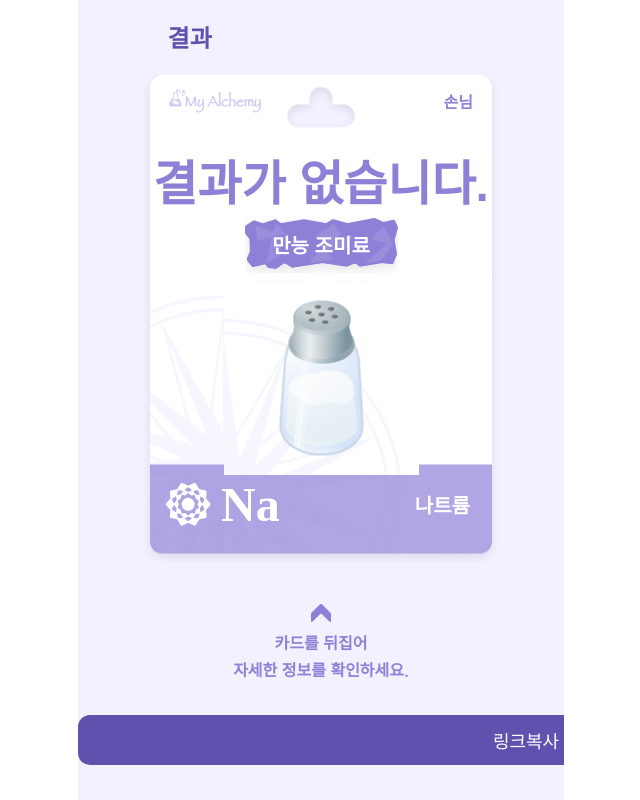
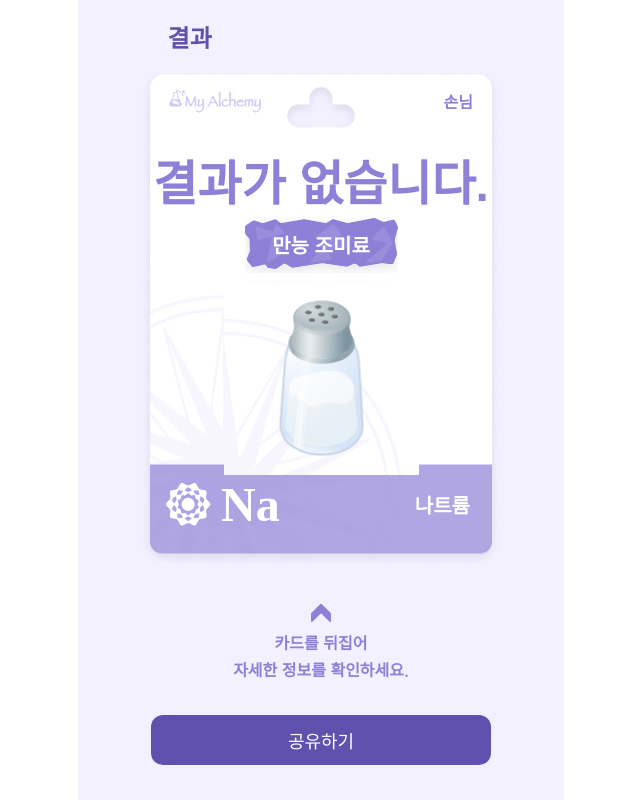
Before and after one commit to 99narii/design, a React (Create React App) app: page /result in a window 1280 px wide. Shown: the whole page, without its empty margins (319-959 px from the left). Built offline with nearby package versions, Linux system fonts and the light colour scheme.

Commit message:
질문지 수정

```diff
--- a/src/Pages/Home/style.scss
+++ b/src/Pages/Home/style.scss
@@ -73,7 +73,7 @@
             border-radius: 7px;
             font-size: 20px;
             text-align: center;
-            font-family: $MYEONGJO;
+            font-family: $GOTHIC;
             font-weight: 700;
             margin: 0 auto;
         }
--- a/src/Pages/Result/index.tsx
+++ b/src/Pages/Result/index.tsx
@@ -15,16 +15,6 @@ export const Result = () => {
   const handleCardClick = () => {
     setFlipped(!flipped);
     console.log('뒤집힘')
-  };
-  const handleCopyLink = () => {
-    const url = window.location.href; // 현재 URL 가져오기
-    navigator.clipboard.writeText(url)
-      .then(() => {
-        alert('링크가 복사되었습니다!'); // 복사 성공 시 알림
-      })
-      .catch(err => {
-        console.error('링크 복사 실패:', err);
-      });
   };
 
   return (
@@ -65,7 +55,7 @@ export const Result = () => {
         <p >카드를 뒤집어 <br/> 자세한 정보를 확인하세요.</p>
       </div>
       <div className='share'>
-      <button type='button' onClick={handleCopyLink}>링크복사</button>
+        <button type='button'>공유하기</button>
       </div>
       <div className='mixture'>
         <p className='tit'>당신의 조합은?</p>
--- a/src/Pages/Result/style.scss
+++ b/src/Pages/Result/style.scss
@@ -153,7 +153,7 @@
             padding: 30px 0 15px 0;
             >button {
                 border: none;
-                width: 70vw;
+                width: 70%;
                 height: 50px;
                 border-radius: 12px;
                 background-color: $PURPLE;
--- a/src/Pages/Test/index.tsx
+++ b/src/Pages/Test/index.tsx
@@ -95,19 +95,6 @@ const questions: Question[] = [
   },
 ];
 
-const shuffleArray = (array: Question[]): Question[] => {
-  // 배열의 복사본을 생성
-  const arrayCopy = [...array];
-
-  for (let i = arrayCopy.length - 1; i > 0; i--) {
-    const j = Math.floor(Math.random() * (i + 1));
-    // 배열 요소 교환
-    [arrayCopy[i], arrayCopy[j]] = [arrayCopy[j], arrayCopy[i]];
-  }
-
-  return arrayCopy; // 섞인 배열 반환
-};
-
 
 export const Test = () => {
   const navigate = useNavigate();
@@ -116,14 +103,11 @@ export const Test = () => {
   const location = useLocation();
   const { name } = location.state || { name: '' };
 
-  // 랜덤으로 섞인 질문 배열
-  const shuffledQuestions = shuffleArray(questions);
-
   const handleAnswer = (answer: string) => {
     const newAnswers = [...answers, answer];
     setAnswers(newAnswers);
 
-    if (newAnswers.length < shuffledQuestions.length) {
+    if (newAnswers.length < questions.length) {
       setCurrentQuestion(currentQuestion + 1);
     } else {
       // 질문이 끝났을 때 결과 페이지로 이동
@@ -141,14 +125,14 @@ export const Test = () => {
     ].join('');
 
     navigate('/result', { state: { result, name } });
-    };
+  };
 
   return (
     <div className='test'>
       <header>
-      <h1 className='number'>{currentQuestion < 9 ? `0${currentQuestion + 1}` : currentQuestion + 1}</h1>
-      <div className='step'>
-          {Array.from({ length: shuffledQuestions.length }, (_, index) => (
+        <h1 className='number'>{currentQuestion < 9 ? `0${currentQuestion + 1}` : currentQuestion + 1}</h1>
+        <div className='step'>
+          {Array.from({ length: questions.length }, (_, index) => (
             <span
               key={index}
               className={`dot ${index < currentQuestion ? 'active' : ''}`}
@@ -157,11 +141,11 @@ export const Test = () => {
         </div>
       </header>
       <div className='quest'>
-        <img src='img/mark.svg'/>
-        {shuffledQuestions[currentQuestion]?.questionText || 'No more questions'}
+        <img src='img/mark.svg' />
+        {questions[currentQuestion]?.questionText || 'No more questions'}
       </div>
       <div className='answer'>
-        {shuffledQuestions[currentQuestion]?.options.map((option, index) => (
+        {questions[currentQuestion]?.options.map((option, index) => (
           <button
             key={index}
             className={index % 2 === 0 ? 'blue' : 'orange'}
--- a/src/Pages/Test/style.scss
+++ b/src/Pages/Test/style.scss
@@ -23,7 +23,7 @@
     .step {
       display: flex;
       justify-content: space-between;
-      width: 50%;
+      width: 192px;
       .dot {
         width: 7.5px !important;
         height: 7.5px !important;
@@ -40,7 +40,7 @@
     .quest {
         font-size: 24px;
         font-weight: 700;
-        font-family: $MYEONGJO;
+        font-family: $GOTHIC;
         display: flex;
         flex-direction: column;
         justify-content: center;
```
Also changed, not shown: 1 other file (tests, documents, lock files or other folders).
